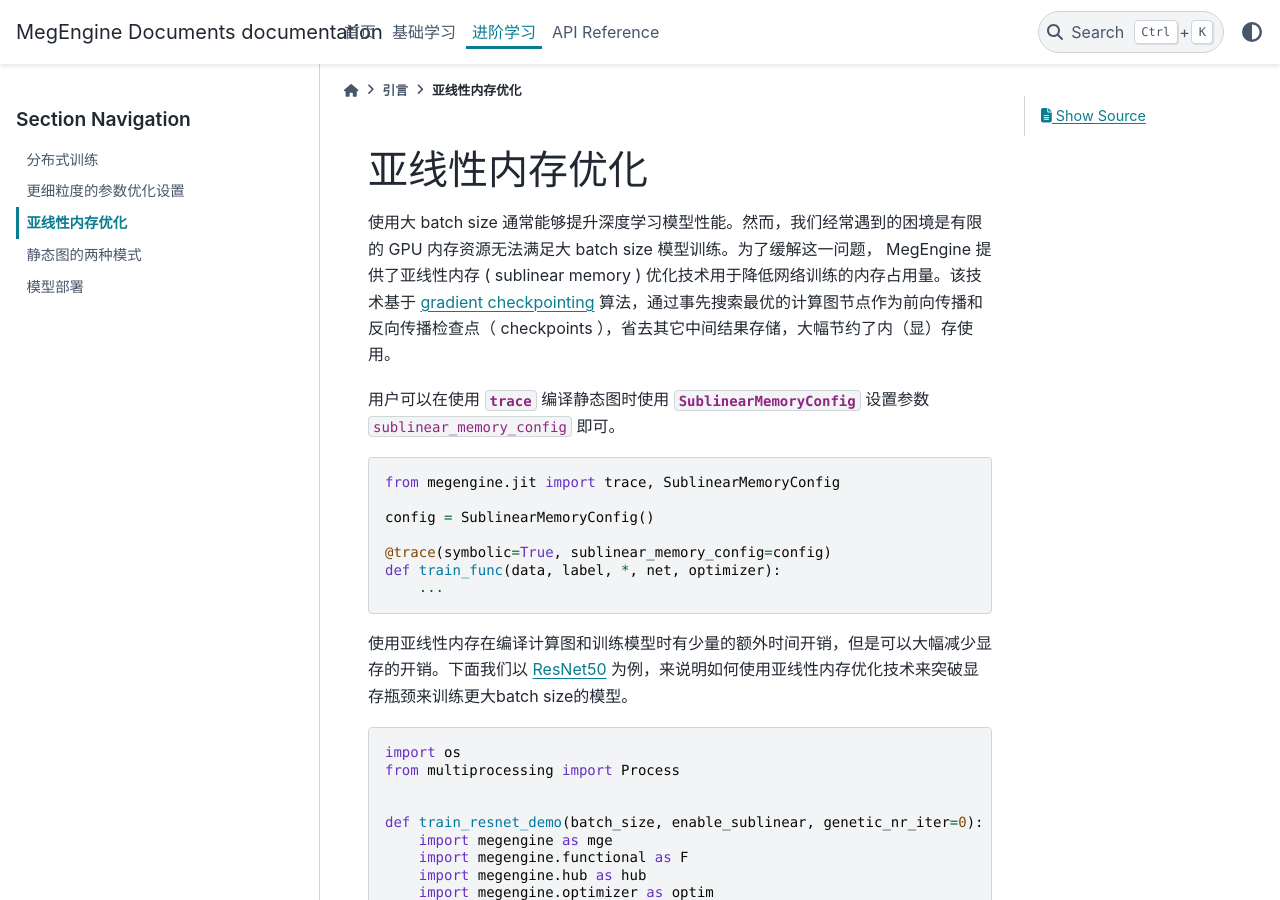
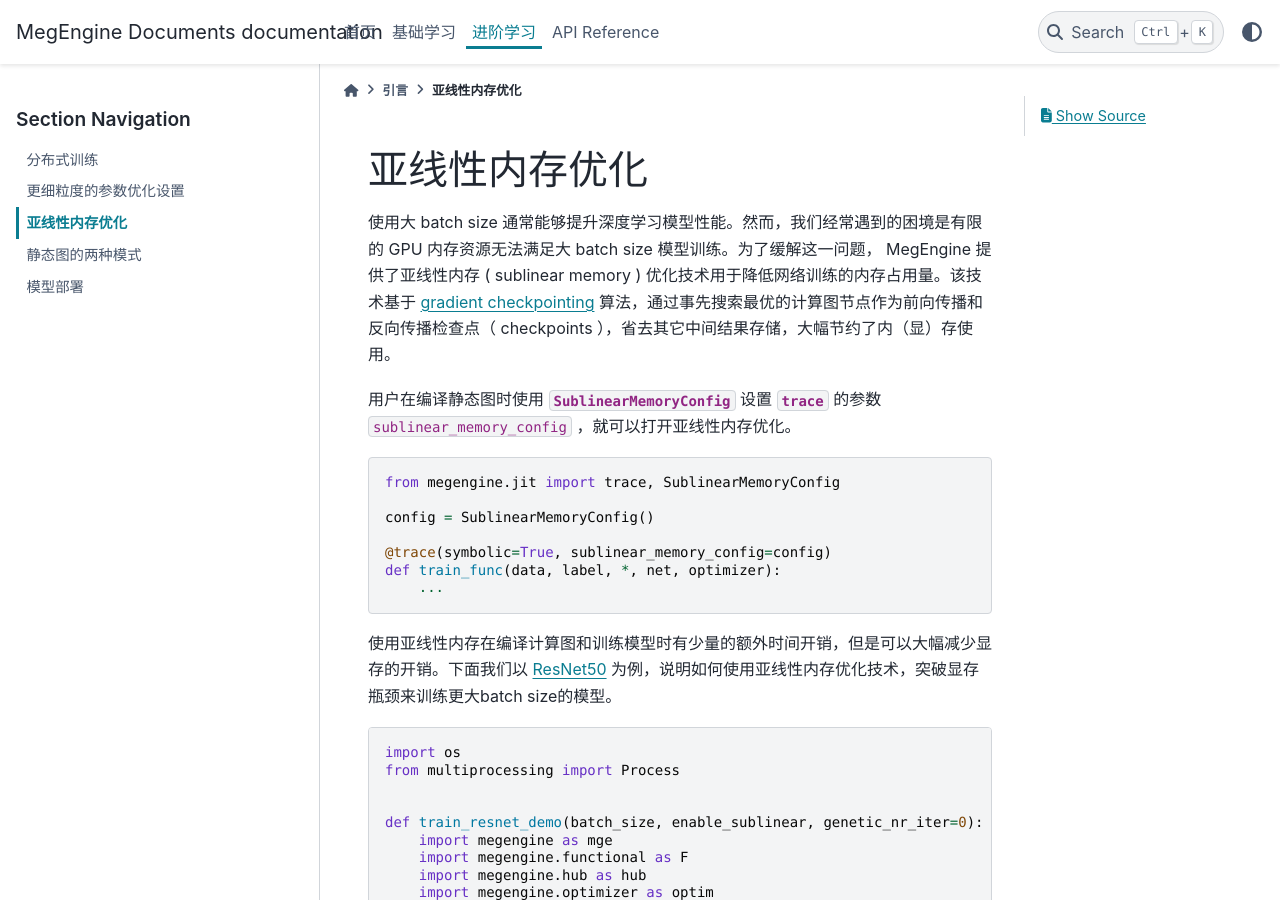
Before and after one commit to MegEngine/Docs, a Sphinx documentation site: the page built from source/advanced/sublinear.rst, in a window 1280 px wide and 900 px high. Built offline with Sphinx 7.4.7 and the PyData theme 0.15.4, drawn with Linux system fonts in a browser that asks for light colours; pages that are not in the unit, such as notebooks, are missing from menus.

Commit message:
sublinear reword
GitOrigin-RevId: 0e1fa51905b88ab6ac9c6ed1cef8e699dd6d5ae1

```diff
--- a/source/advanced/sublinear.rst
+++ b/source/advanced/sublinear.rst
@@ -5,7 +5,7 @@
 
 使用大 batch size 通常能够提升深度学习模型性能。然而，我们经常遇到的困境是有限的 GPU 内存资源无法满足大 batch size 模型训练。为了缓解这一问题， MegEngine 提供了亚线性内存 ( sublinear memory ) 优化技术用于降低网络训练的内存占用量。该技术基于 `gradient checkpointing <https://arxiv.org/abs/1604.06174>`_ 算法，通过事先搜索最优的计算图节点作为前向传播和反向传播检查点（ checkpoints ），省去其它中间结果存储，大幅节约了内（显）存使用。
 
-用户可以在使用 :class:`~.trace` 编译静态图时使用 :class:`~.SublinearMemoryConfig` 设置参数 ``sublinear_memory_config`` 即可。
+用户在编译静态图时使用 :class:`~.SublinearMemoryConfig` 设置 :class:`~.trace` 的参数 ``sublinear_memory_config`` ，就可以打开亚线性内存优化。
 
 .. testcode::
 
@@ -17,7 +17,7 @@
     def train_func(data, label, *, net, optimizer):
         ...
 
-使用亚线性内存在编译计算图和训练模型时有少量的额外时间开销，但是可以大幅减少显存的开销。下面我们以 `ResNet50 <https://arxiv.org/abs/1512.03385>`_ 为例，来说明如何使用亚线性内存优化技术来突破显存瓶颈来训练更大batch size的模型。
+使用亚线性内存在编译计算图和训练模型时有少量的额外时间开销，但是可以大幅减少显存的开销。下面我们以 `ResNet50 <https://arxiv.org/abs/1512.03385>`_ 为例，说明如何使用亚线性内存优化技术，突破显存瓶颈来训练更大batch size的模型。
 
 .. testcode::
 
```
